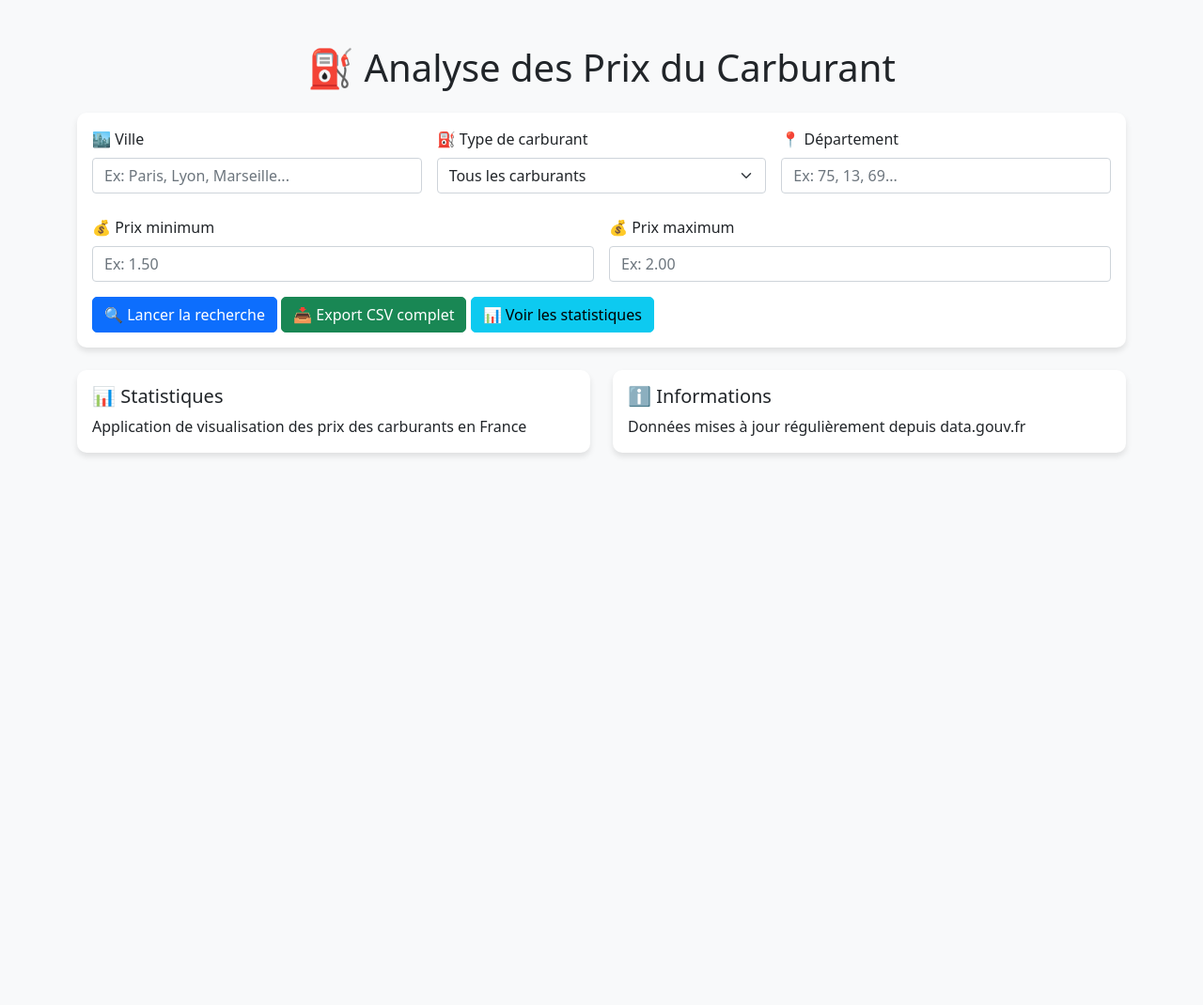
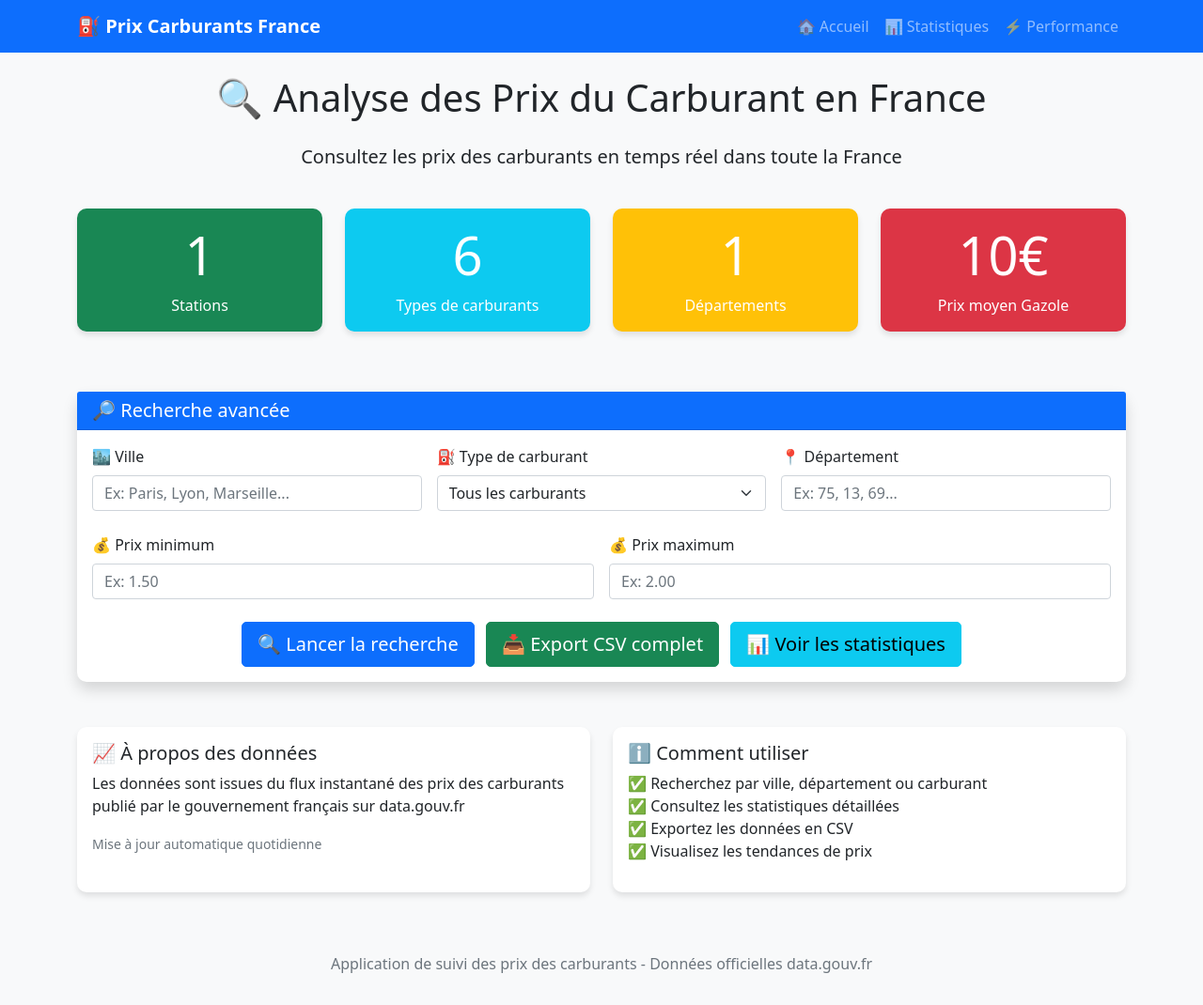
Before and after one commit to hamedbellal/carburant_app, a Flask app: template templates/index.html in a window 1280 px wide. Shown: the whole page at 94% size. Before the commit the page ends 486 px from the top, so only its background shows below. Run offline with Flask 3, Linux system fonts and the light colour scheme; the template is opened without the code that fills it: most values are stand-ins (such as "Sample title", 1, 10 or a date in 2020).

Commit message:
ameliorer le design

```diff
--- /dev/null
+++ b/templates/base.html
@@ -0,0 +1,51 @@
+<!DOCTYPE html>
+<html lang="fr">
+<head>
+    <meta charset="UTF-8">
+    <meta name="viewport" content="width=device-width, initial-scale=1.0">
+    <title>{% block title %}⛽ Prix Carburants France{% endblock %}</title>
+    <link href="https://cdn.jsdelivr.net/npm/bootstrap@5.1.3/dist/css/bootstrap.min.css" rel="stylesheet">
+    <link rel="stylesheet" href="{{ url_for('static', filename='css/style.css') }}">
+</head>
+<body>
+    <!-- Navigation -->
+    <nav class="navbar navbar-expand-lg navbar-dark bg-primary">
+        <div class="container">
+            <a class="navbar-brand" href="/">
+                <strong>⛽ Prix Carburants France</strong>
+            </a>
+            <button class="navbar-toggler" type="button" data-bs-toggle="collapse" data-bs-target="#navbarNav">
+                <span class="navbar-toggler-icon"></span>
+            </button>
+            <div class="collapse navbar-collapse" id="navbarNav">
+                <ul class="navbar-nav ms-auto">
+                    <li class="nav-item">
+                        <a class="nav-link" href="/">🏠 Accueil</a>
+                    </li>
+                    <li class="nav-item">
+                        <a class="nav-link" href="/statistiques">📊 Statistiques</a>
+                    </li>
+                    <li class="nav-item">
+                        <a class="nav-link" href="/performance">⚡ Performance</a>
+                    </li>
+                </ul>
+            </div>
+        </div>
+    </nav>
+
+    <!-- Contenu principal -->
+    <div class="container mt-4">
+        {% block content %}{% endblock %}
+    </div>
+
+    <!-- Footer -->
+    <footer class="bg-light text-center text-muted py-3 mt-5">
+        <div class="container">
+            <p>Application de suivi des prix des carburants - Données officielles data.gouv.fr</p>
+        </div>
+    </footer>
+
+    <script src="https://cdn.jsdelivr.net/npm/bootstrap@5.1.3/dist/js/bootstrap.bundle.min.js"></script>
+    {% block scripts %}{% endblock %}
+</body>
+</html>
--- a/templates/index.html
+++ b/templates/index.html
@@ -1,17 +1,54 @@
-<!DOCTYPE html>
-<html lang="fr">
-<head>
-    <meta charset="UTF-8">
-    <meta name="viewport" content="width=device-width, initial-scale=1.0">
-    <title>Prix Carburants France</title>
-    <link href="https://cdn.jsdelivr.net/npm/bootstrap@5.1.3/dist/css/bootstrap.min.css" rel="stylesheet">
-    <link rel="stylesheet" href="{{ url_for('static', filename='css/style.css') }}">
-</head>
-<body>
-    <div class="container mt-5">
-        <h1 class="text-center mb-4">⛽ Analyse des Prix du Carburant</h1>
+{% extends "base.html" %}
 
-        <div class="card">
+{% block content %}
+<div class="row mb-4">
+    <div class="col-12">
+        <h1 class="text-center mb-4">🔍 Analyse des Prix du Carburant en France</h1>
+        <p class="text-center lead">Consultez les prix des carburants en temps réel dans toute la France</p>
+    </div>
+</div>
+
+<!-- Cartes de résumé -->
+<div class="row mb-5">
+    <div class="col-md-3 mb-3">
+        <div class="card text-white bg-success h-100">
+            <div class="card-body text-center">
+                <h1 class="display-4">{{ total_stations }}</h1>
+                <p class="card-text">Stations</p>
+            </div>
+        </div>
+    </div>
+    <div class="col-md-3 mb-3">
+        <div class="card text-white bg-info h-100">
+            <div class="card-body text-center">
+                <h1 class="display-4">6</h1>
+                <p class="card-text">Types de carburants</p>
+            </div>
+        </div>
+    </div>
+    <div class="col-md-3 mb-3">
+        <div class="card text-white bg-warning h-100">
+            <div class="card-body text-center">
+                <h1 class="display-4">{{ total_departments }}</h1>
+                <p class="card-text">Départements</p>
+            </div>
+        </div>
+    </div>
+    <div class="col-md-3 mb-3">
+        <div class="card text-white bg-danger h-100">
+            <div class="card-body text-center">
+                <h1 class="display-4">{{ avg_price_gazole | round(3) }}€</h1>
+                <p class="card-text">Prix moyen Gazole</p>
+            </div>
+        </div>
+    </div>
+</div>
+
+<!-- Formulaire de recherche -->
+<div class="card shadow">
+    <div class="card-header bg-primary text-white">
+        <h5 class="mb-0">🔎 Recherche avancée</h5>
+    </div>
     <div class="card-body">
         <form action="/recherche" method="POST">
             <div class="row g-3">
@@ -55,36 +92,39 @@
                 </div>
             </div>
 
-                    <div class="mt-3">
-                        <button type="submit" class="btn btn-primary">🔍 Lancer la recherche</button>
-                        <a href="/export-csv" class="btn btn-success">📥 Export CSV complet</a>
-                        <a href="/statistiques" class="btn btn-info">📊 Voir les statistiques</a>
+            <div class="mt-4 text-center">
+                <button type="submit" class="btn btn-primary btn-lg">🔍 Lancer la recherche</button>
+                <a href="/export-csv" class="btn btn-success btn-lg ms-2">📥 Export CSV complet</a>
+                <a href="/statistiques" class="btn btn-info btn-lg ms-2">📊 Voir les statistiques</a>
             </div>
         </form>
     </div>
 </div>
 
 <!-- Section informations -->
-        <div class="row mt-4">
+<div class="row mt-5">
     <div class="col-md-6">
-                <div class="card">
+        <div class="card h-100">
             <div class="card-body">
-                        <h5 class="card-title">📊 Statistiques</h5>
-                        <p class="card-text">Application de visualisation des prix des carburants en France</p>
+                <h5 class="card-title">📈 À propos des données</h5>
+                <p class="card-text">Les données sont issues du flux instantané des prix des carburants
+                publié par le gouvernement français sur data.gouv.fr</p>
+                <p class="card-text"><small class="text-muted">Mise à jour automatique quotidienne</small></p>
             </div>
         </div>
     </div>
     <div class="col-md-6">
-                <div class="card">
+        <div class="card h-100">
             <div class="card-body">
-                        <h5 class="card-title">ℹ️ Informations</h5>
-                        <p class="card-text">Données mises à jour régulièrement depuis data.gouv.fr</p>
+                <h5 class="card-title">ℹ️ Comment utiliser</h5>
+                <ul class="list-unstyled">
+                    <li>✅ Recherchez par ville, département ou carburant</li>
+                    <li>✅ Consultez les statistiques détaillées</li>
+                    <li>✅ Exportez les données en CSV</li>
+                    <li>✅ Visualisez les tendances de prix</li>
+                </ul>
             </div>
         </div>
     </div>
 </div>
-    </div>
-
-    <script src="https://cdn.jsdelivr.net/npm/bootstrap@5.1.3/dist/js/bootstrap.bundle.min.js"></script>
-</body>
-</html>
+{% endblock %}
```
Lines whose indentation alone changed are shown as unchanged.
